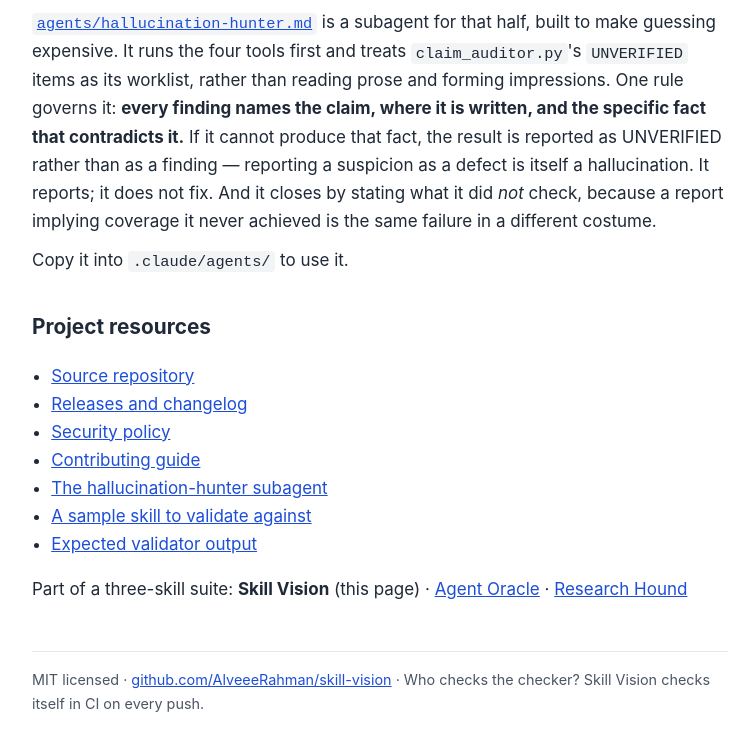
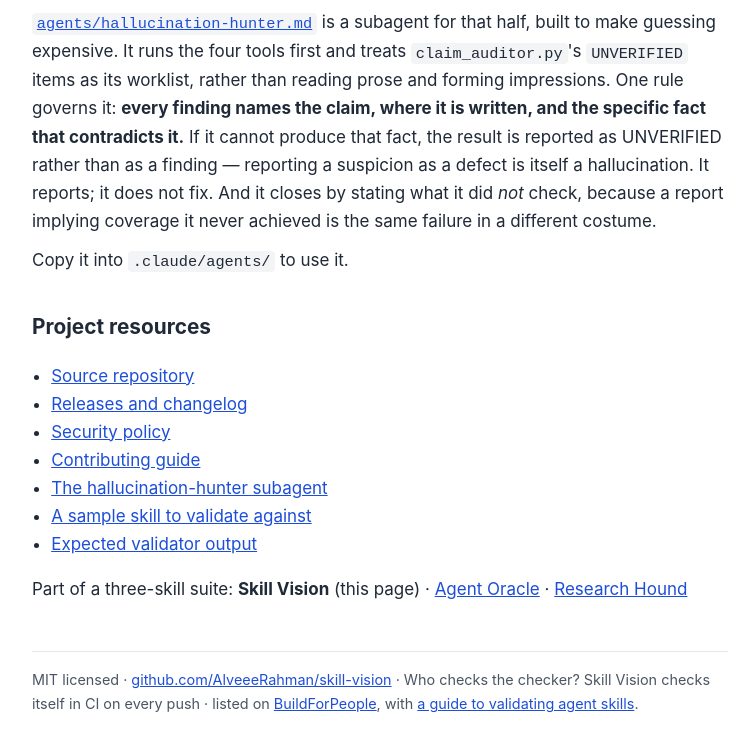
Before and after one commit to AlveeeRahman/skill-vision, a plain HTML site: page docs/index.html in a window 1280 px wide. Shown: the part 1992-2744 px from the top of the page, without its empty margins (260-1014 px from the left). Drawn offline with Linux system fonts and the light colour scheme.

Commit message:
Link the project page on BuildForPeople
Co-Authored-By: Claude Opus 5.5 <noreply@anthropic.com>
Claude-Session: https://claude.ai/code/session_01XTAvvPzqrdHJyGJ2FzG5sT

```diff
--- a/docs/index.html
+++ b/docs/index.html
@@ -115,7 +115,7 @@
   <p>Part of a three-skill suite: <strong>Skill Vision</strong> (this page) · <a href="https://alveeerahman.github.io/agent-oracle/">Agent Oracle</a> · <a href="https://alveeerahman.github.io/research-hound/">Research Hound</a></p>
 
   <footer>
-    MIT licensed · <a href="https://github.com/AlveeeRahman/skill-vision">github.com/AlveeeRahman/skill-vision</a> · Who checks the checker? Skill Vision checks itself in CI on every push.
+    MIT licensed · <a href="https://github.com/AlveeeRahman/skill-vision">github.com/AlveeeRahman/skill-vision</a> · Who checks the checker? Skill Vision checks itself in CI on every push · listed on <a href="https://buildforpeople.dev/p/skill-vision">BuildForPeople</a>, with <a href="https://buildforpeople.dev/articles/skill-vision-claude-agent-skill-validator">a guide to validating agent skills</a>.
   </footer>
 </main>
 </body>
```
